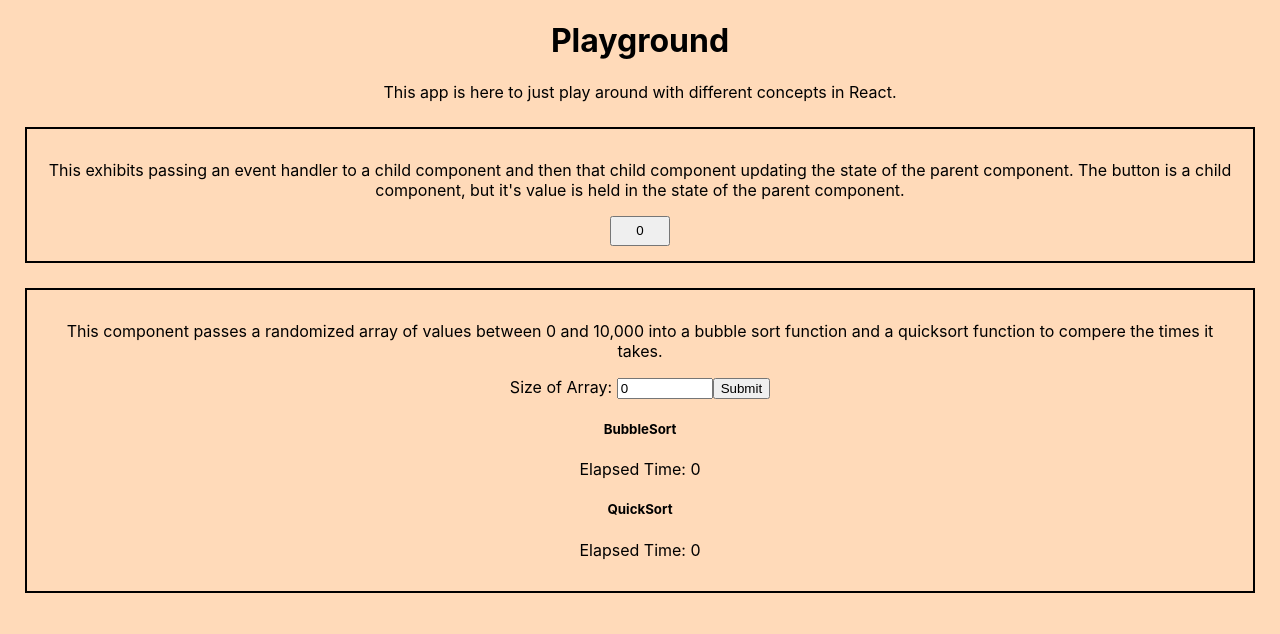
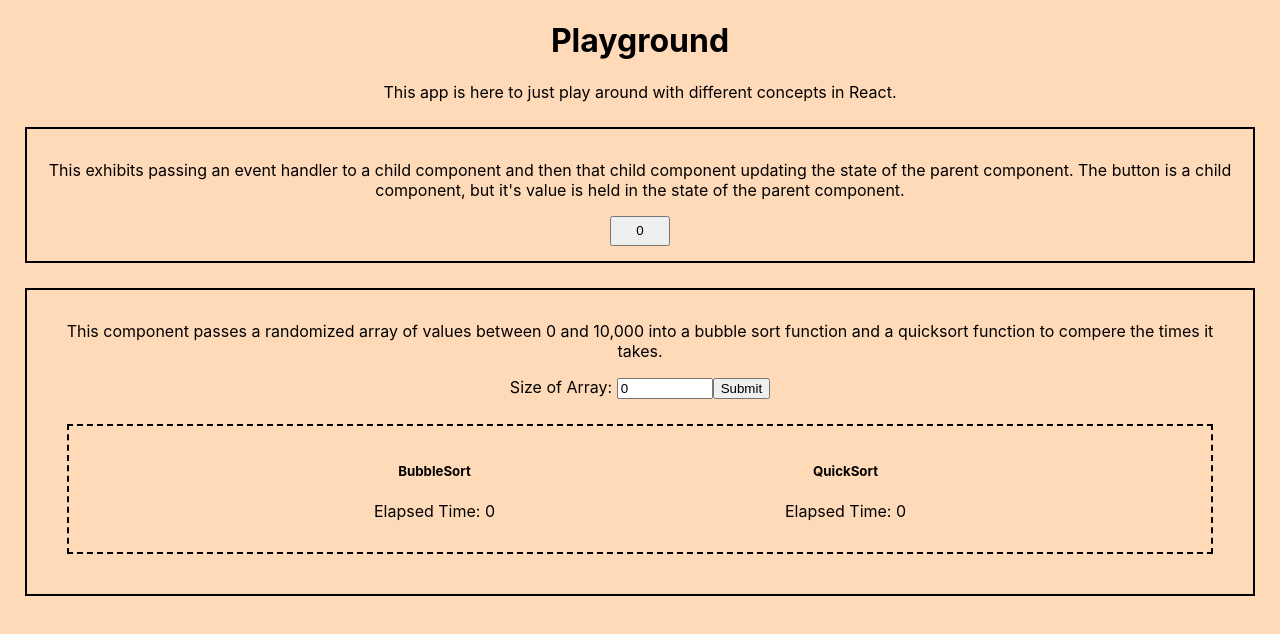
Before and after one commit to adavisson/playground, a React (Create React App) app: page / in a window 1280 px wide. Shown: the top 634 px of the page. Built offline with nearby package versions, Linux system fonts and the light colour scheme.

Commit message:
Updated Styling and added props

```diff
--- a/src/containers/BubbleSort.js
+++ b/src/containers/BubbleSort.js
@@ -1,6 +1,6 @@
 import React, { useState } from 'react';
 
-const BubbleSort = () => {
+const BubbleSort = (props) => {
   const [time,setTime] = useState(0);
 
   return (
--- a/src/containers/QuickSort.js
+++ b/src/containers/QuickSort.js
@@ -1,6 +1,6 @@
 import React, { useState } from 'react';
 
-const QuickSort = () => {
+const QuickSort = (props) => {
   const [time, setTime] = useState(0);
 
   return (
--- a/src/containers/SortContainer.js
+++ b/src/containers/SortContainer.js
@@ -31,7 +31,7 @@ const SortContainer = () => {
     <div className="border">
       {desc()}
       <SortForm size={size} onChange={sizeChange} onSubmit={formSubmit} />
-      <div className="sortContainer border-dashed">
+      <div className="sort-container border-dashed">
         <BubbleSort array={randArr} />
         <QuickSort array={randArr} />
       </div>
--- a/src/index.css
+++ b/src/index.css
@@ -13,8 +13,20 @@ code {
     monospace;
 }
 
+.sort-container {
+  display: flex;
+  flex-direction: row;
+  justify-content: space-evenly;
+}
+
 .border {
   border: 2px solid black;
   margin: 25px;
   padding: 15px;
 }
+
+.border-dashed {
+  border: 2px dashed black;
+  margin: 25px;
+  padding: 15px;
+}
```
